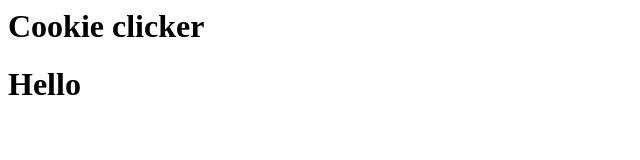
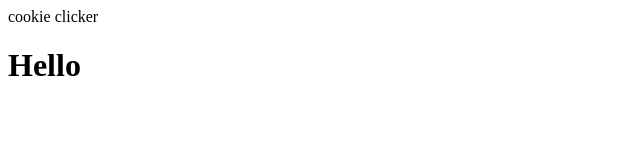
Before and after one commit to YOKOTA-TAKUMI/YOKOTA-TAKUMI-YOKOTA-TAKUMI.github.io, a plain HTML site: page index.html in a window 1280 px wide. Shown: the whole page, without its empty margins (0-640 px from the left). Drawn offline with Linux system fonts and the light colour scheme.

Commit message:
Update index.html

```diff
--- a/index.html
+++ b/index.html
@@ -1,5 +1,9 @@
 <html>
-  <head><h1>Cookie clicker</h1></head>
+  <head>
+    <tittle>cookie clicker</tittle>
+    <h1></h1>
+
+  </head>
   <body>
     <h1>Hello</h1>
 
```
